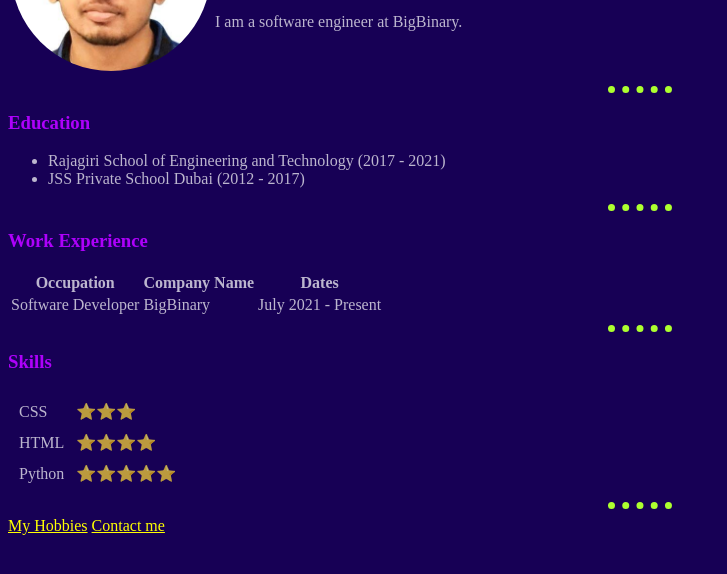
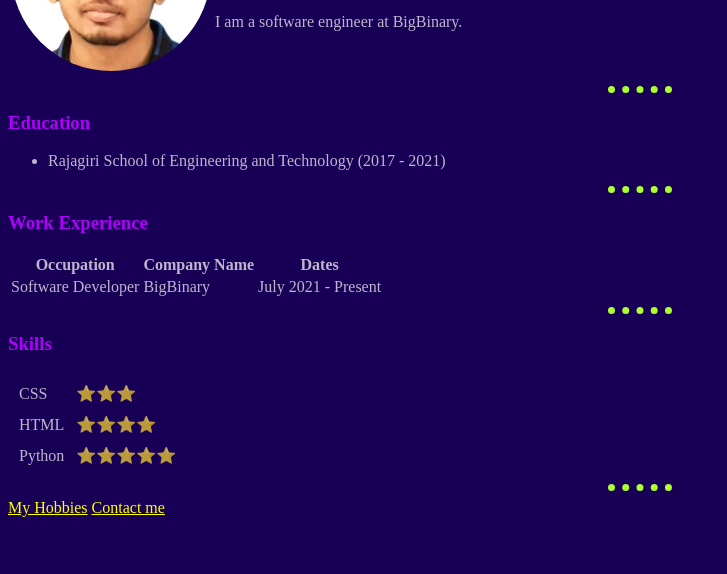
Before and after one commit to nipunanoob/cv, a plain HTML site: page index.html in a window 1280 px wide. Shown: the part 140-714 px from the top of the page, without its empty margins (0-727 px from the left). Drawn offline with Linux system fonts and the light colour scheme.

Commit message:
Add files via upload

```diff
--- a/index.html
+++ b/index.html
@@ -30,7 +30,6 @@
     <h3>Education</h3>
     <ul>
       <li>Rajagiri School of Engineering and Technology (2017 - 2021)</li>
-      <li>JSS Private School Dubai (2012 - 2017)</li>
     </ul>
     <hr />
     <h3>Work Experience</h3>
```
